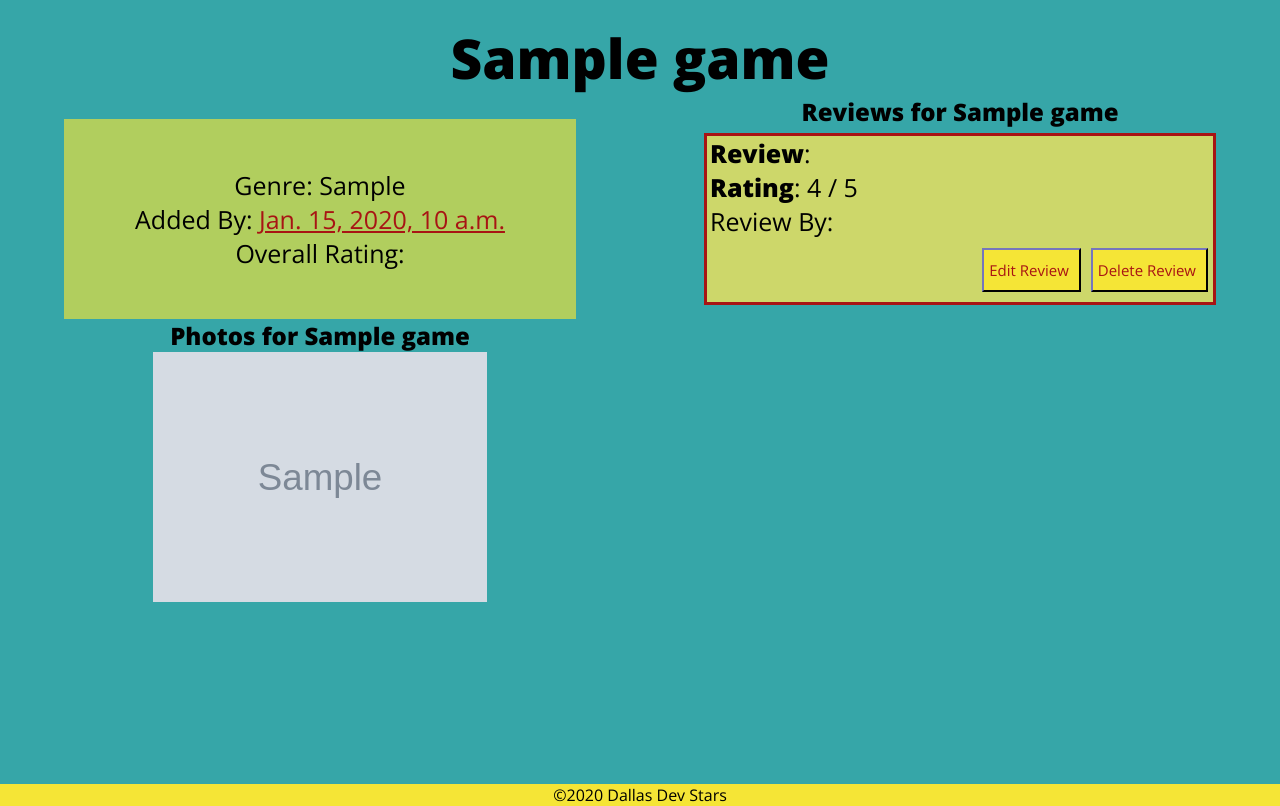
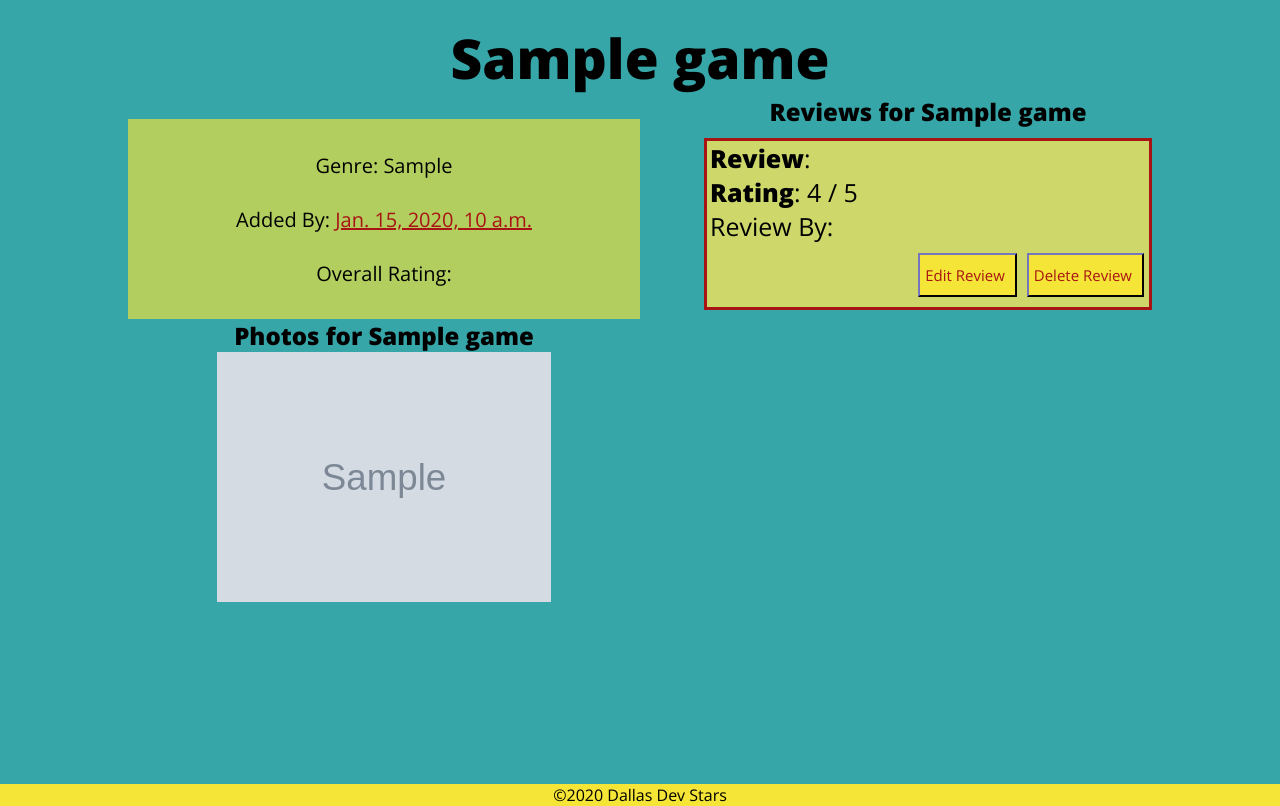
Before and after one commit to CodingSalmon/gamefaves, a Django app: template main_app/templates/games/detail.html in a window 1280 px wide. Shown: the part 93-899 px from the top of the page. Run offline with Django 3.2, Linux system fonts and the light colour scheme; the template is opened without the code that fills it: most values are stand-ins (such as "Sample title", 1, 10 or a date in 2020); grey boxes marked "Sample" are stand-in pictures.

Commit message:
update responsive design

```diff
--- a/main_app/static/css/style.css
+++ b/main_app/static/css/style.css
@@ -19,13 +19,13 @@ nav {
 
 .logo {
     font-family: 'Orbitron', sans-serif;
-    font-size: 40px;
+    font-size: 30px;
     color: #A81414;
 }
 
 nav > a {
     text-decoration: none;
-    font-size: 20px;
+    font-size: 15px;
     width: 172px;
     text-align: center;
     color: black;
@@ -55,8 +55,10 @@ main {
 
 .detail-page {
     display: flex;
-    flex-direction: row;
-    justify-content: space-around;
+    flex-direction: column;
+    align-items: center;
+    justify-content: center;
+    width: 80vw;
 }
 
 .homeLinks {
@@ -75,9 +77,9 @@ main {
     flex-direction: column;
     justify-content: center;
     align-items: center;
-    font-size: 25px;
+    font-size: 18px;
     height: 25vh;
-    width: 47vw;
+    width: 100%;
     background-color: #f5e536a5;
     margin-top: 3vh;
 }
@@ -96,7 +98,7 @@ span {
     display: flex;
     flex-direction: column;
     align-items: center;
-    margin-right: 5vw;
+    width: 80vw;
 }
 
 img {
@@ -106,19 +108,19 @@ img {
 .review_content {
     display: flex;
     flex-direction: column;
-    margin-left: 5vw;
-    width: 40vw;
+    width: 80vw;
     align-items: center;
+    margin-top: 10px;
 }
 
 .review {
     font-size: 20px;
     border: solid 3px #A81414;
     padding-left: 3px;
-    margin-top: 5px;
+    margin-top: 10px;
     overflow-wrap: break-word;
     background-color: rgba(243, 228, 92, .8);
-    width: 40vw;
+    width: 100%;
 }
 
 #no-photo {
@@ -144,14 +146,14 @@ input[type="file"] {
     align-items: center;
 }
 
-.sign-up {
+.sign-up, #login {
     width: 80vw;
     height: auto;
     padding: 10px;
 }
 
 .detail-page-form {
-    width: 40vw;
+    width: 100%;
     justify-content: space-around;
 }
 
@@ -222,7 +224,26 @@ footer {
 
     .homeLinks { width: 400px; }
 
-    .details { width: 40vw; }
+    .detail-page {
+        flex-direction: row;
+        justify-content: space-around;
+        align-items: start;
+    }
+
+    .details {
+        width: 40vw;
+        font-size: 20px;
+    }
+
+    .game_content {
+        margin-right: 5vw;
+        width: 40vw;
+    }
+
+    .review_content {
+        margin-top: 0;
+        width: 40vw;
+    }
 
     form, .sign-up { width: 40vw; }
 
--- a/main_app/templates/games/detail.html
+++ b/main_app/templates/games/detail.html
@@ -5,8 +5,8 @@
 <section class="detail-page">
   <div class='game_content'>
     <div class="details">
-      <p>Genre: {{game.get_genre_display}}</p>
-      <p>Added By: <a id="user-link" href="{% url 'user_detail' game.added_by.id %}">{{ game.added_by }}</a></p>
+      <p>Genre: {{game.get_genre_display}}</p><br>
+      <p>Added By: <a id="user-link" href="{% url 'user_detail' game.added_by.id %}">{{ game.added_by }}</a></p><br>
       <p>Overall Rating: </p>
     </div>
 
@@ -39,6 +39,7 @@
   </div>
 
   <div class='review_content'>
+    <h2>Reviews for {{ game.name }}</h2>
     {% if request.user.username %}
       <form class="detail-page-form" action="{% url 'add_review' game.id %}" method='POST'>
         {% csrf_token %}
@@ -46,7 +47,6 @@
         <input type='submit' class='btn' value='Add Review'>
       </form>
     {% endif %}
-    <h2>Reviews for {{ game.name }}</h2>
     {% for review in game.review_set.all %}
       <div class='review'>
         <p class=><strong>Review</strong>: {{ review.msg }}</p>
--- a/main_app/templates/registration/login.html
+++ b/main_app/templates/registration/login.html
@@ -3,7 +3,7 @@
 
 <h1>Login</h1>
 
-<form method='post' action='{% url 'login' %}'>
+<form id="login" method='post' action="{% url 'login' %}">
     {% csrf_token %}
     {{ form.as_p }}
     <input type='submit' value='login'>
```
